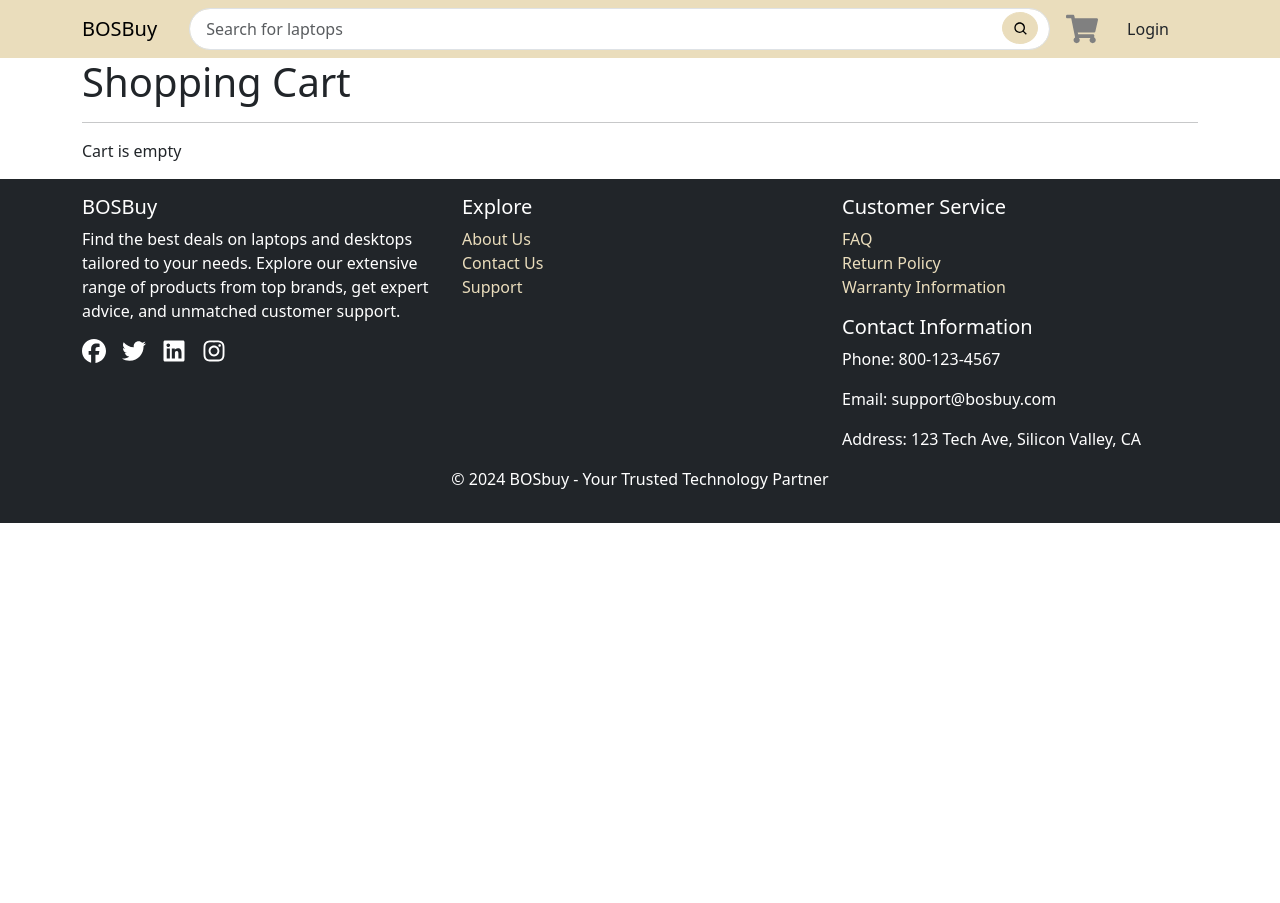
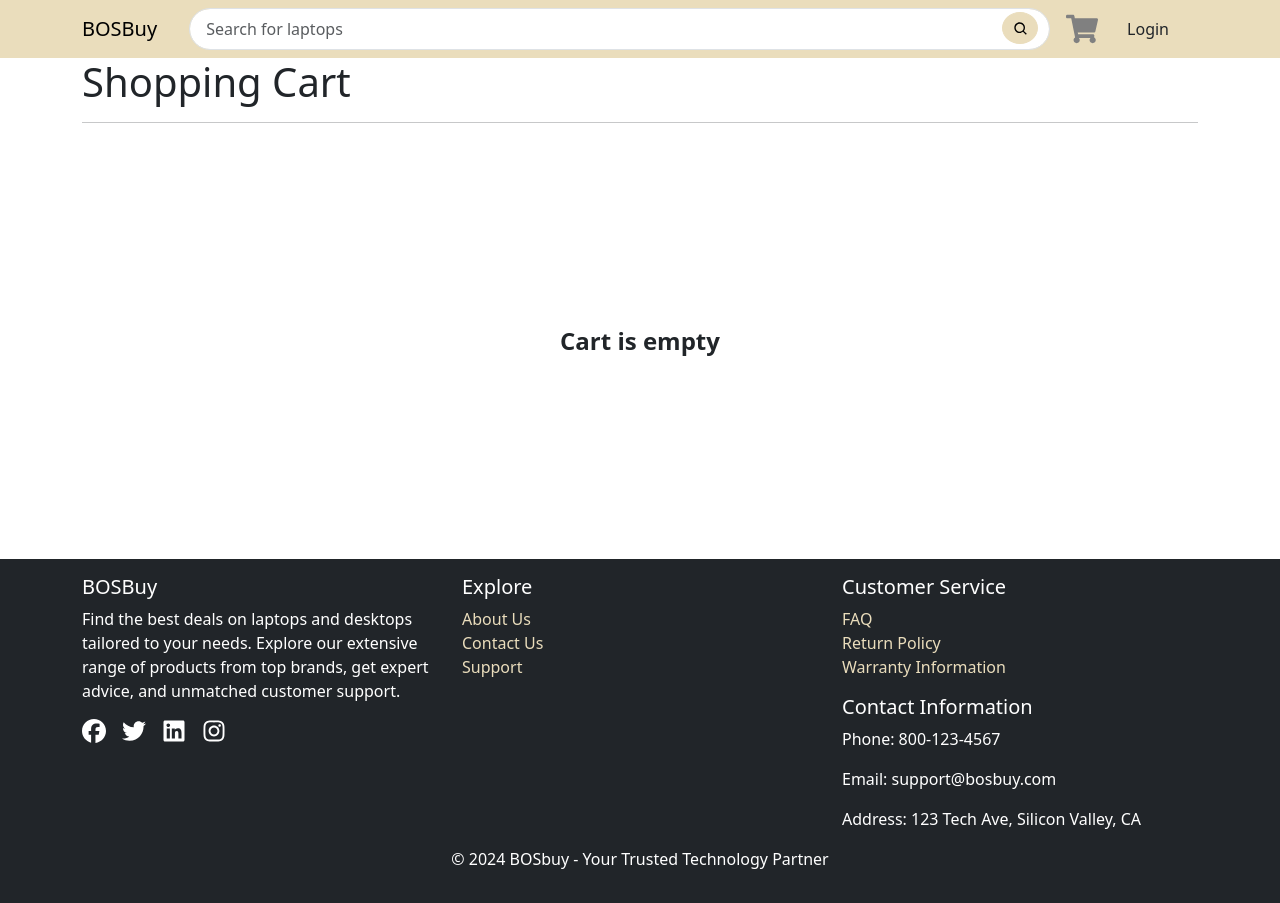
Before and after one commit to gsprasannabalaji/bos-buy-commerce, a React (Vite) app in the folder frontend/: page /cart in a window 1280 px wide. Before the commit the page ends 800 px from the top, so only its background shows below. Built offline with nearby package versions, Linux system fonts and the light colour scheme; no server answers.

Commit message:
No results UI update
No results UI update

```diff
--- a/frontend/src/pages/Cart.jsx
+++ b/frontend/src/pages/Cart.jsx
@@ -109,7 +109,10 @@ const Cart = () => {
           updatedCartQuantity={updatedCartQuantity}
         />
       ) : (
-        <p>Cart is empty</p>
+        <p className="no_result">
+        Cart is empty
+    </p>
+
       )}
     </Container>
   );
--- a/frontend/src/pages/Orders.jsx
+++ b/frontend/src/pages/Orders.jsx
@@ -53,12 +53,13 @@ const Orders = () => {
   return (
     <Container className="container">
       <h1>Your Orders</h1>
+      <hr />
       {orders.length > 0 ? (
         orders.map((order) => (
           <OrderItem key={order._id.$oid} order={order} />
         ))
       ) : (
-        <p>No orders found.</p>
+        <p className="no_result">No orders found.</p>
       )}
     </Container>
   );
--- /dev/null
+++ b/frontend/src/scss/common-components/NoResults.scss
@@ -0,0 +1,6 @@
+.no_result {
+    margin: toRem(200px) 0;
+    text-align: center;
+    font-weight: bold;
+    font-size: toRem(24px);
+}
--- a/frontend/src/scss/style.scss
+++ b/frontend/src/scss/style.scss
@@ -14,6 +14,7 @@
 // common-components
 @import './common-components/CustomToast.scss';
 @import './common-components/Loader.scss';
+@import './common-components/NoResults.scss';
 
 // components
 @import 'components/buttons';
```
